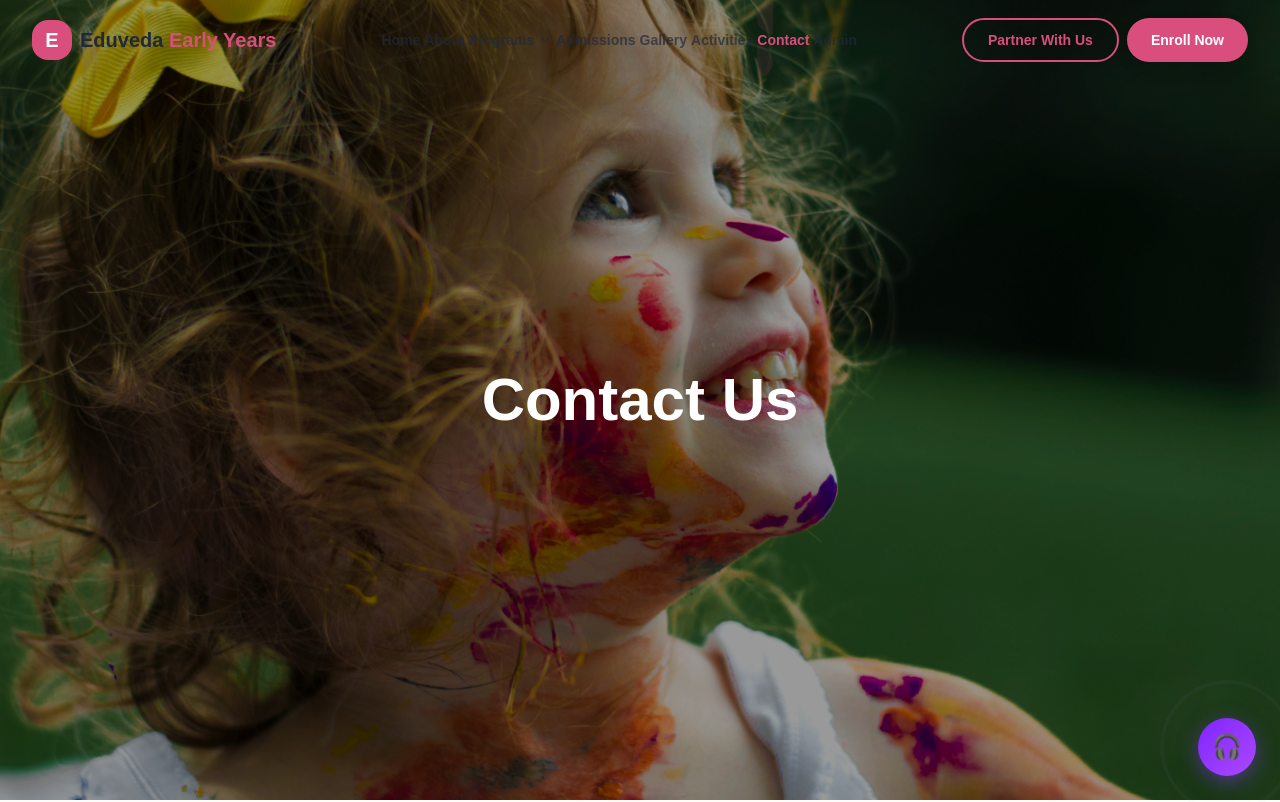
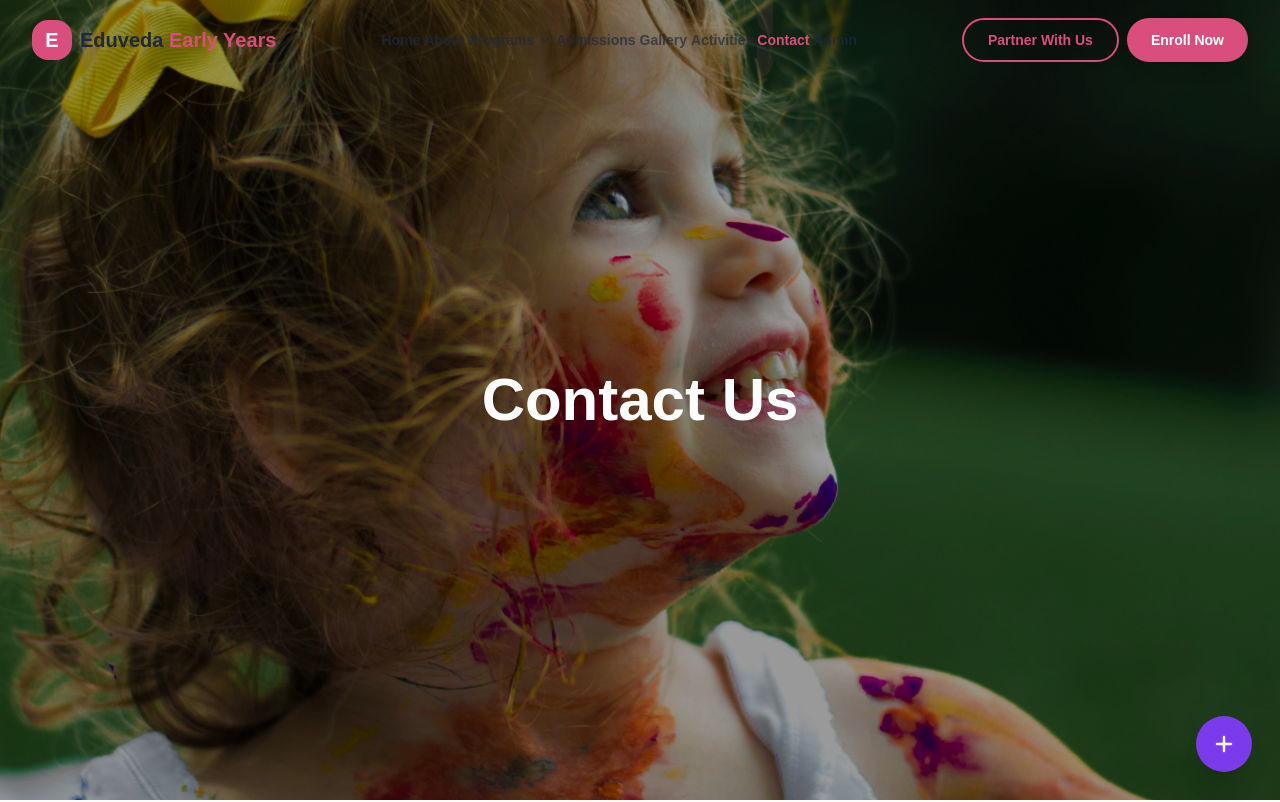
Before and after one commit to Jitesh2604/School, a React (Vite) app in the folder client/: page /contact in a window 1280 px wide. Shown: the top 802 px of the page. Built offline with nearby package versions, Linux system fonts and the light colour scheme.

Commit message:
Fix Some Samll Changes

```diff
--- a/client/src/components/shared/FloatingContact.tsx
+++ b/client/src/components/shared/FloatingContact.tsx
@@ -1,195 +1,219 @@
-import { useEffect, useRef, useState } from "react";
+import { useState } from "react";
 
-const contacts = [
+// ── Configure your links here ──────────────────────────────────────────────
+const TOP_ITEMS = [
   {
-    emoji: "📱",
+    id: "whatsapp",
     label: "WhatsApp",
-    sub: "Chat with us",
-    href: "https://wa.me/918448603555",
-    bg: "bg-green-50",
-    border: "border-green-200",
-    iconBg: "bg-green-100",
-    strong: "text-green-900",
-    sub_c: "text-green-400",
+    bg: "#25D366",
+    onClick: () => window.open("https://wa.me/918448603555", "_blank"),
+    icon: (
+      <svg width="20" height="20" viewBox="0 0 24 24" fill="white">
+        <path d="M20.5 3.5A11.9 11.9 0 0012 0C5.4 0 0 5.4 0 12c0 2.1.6 4.1 1.6 5.9L0 24l6.2-1.6A11.9 11.9 0 0012 24c6.6 0 12-5.4 12-12 0-3.2-1.2-6.2-3.5-8.5zM12 21.8c-1.9 0-3.7-.5-5.3-1.5l-.4-.2-3.7 1 1-3.6-.2-.4A9.8 9.8 0 012.2 12C2.2 6.6 6.6 2.2 12 2.2S21.8 6.6 21.8 12 17.4 21.8 12 21.8z" />
+      </svg>
+    ),
   },
   {
-    emoji: "📞",
-    label: "Call Us",
-    sub: "+91 8448603555",
-    href: "tel:+918448603555",
-    bg: "bg-blue-50",
-    border: "border-blue-200",
-    iconBg: "bg-blue-100",
-    strong: "text-blue-900",
-    sub_c: "text-blue-400",
+    id: "call",
+    label: "Call",
+    bg: "#7C3AED",
+    onClick: () => (window.location.href = "tel:+918448603555"),
+    icon: (
+      <svg
+        width="20"
+        height="20"
+        viewBox="0 0 24 24"
+        fill="none"
+        stroke="white"
+        strokeWidth="2.2"
+      >
+        <path d="M22 16.92v3a2 2 0 01-2.18 2 19.8 19.8 0 01-8.63-3.07 19.5 19.5 0 01-6-6A19.8 19.8 0 012.12 4.18 2 2 0 014.11 2h3a2 2 0 012 1.72c.12.96.36 1.9.7 2.8a2 2 0 01-.45 2.11L8.1 9.9a16 16 0 006 6l1.27-1.27a2 2 0 012.11-.45c.9.34 1.84.58 2.8.7A2 2 0 0122 16.92z" />
+      </svg>
+    ),
   },
   {
-    emoji: "📸",
-    label: "Instagram",
-    sub: "Follow us",
-    href: "https://instagram.com/youraccount",
-    bg: "bg-purple-50",
-    border: "border-purple-200",
-    iconBg: "bg-purple-100",
-    strong: "text-purple-900",
-    sub_c: "text-purple-400",
+    id: "enquiry",
+    label: "Enquiry",
+    bg: "#F59E0B",
+    onClick: () => alert("Open enquiry form"),
+    icon: (
+      <svg
+        width="20"
+        height="20"
+        viewBox="0 0 24 24"
+        fill="none"
+        stroke="white"
+        strokeWidth="2.2"
+      >
+        <path d="M21 15a2 2 0 01-2 2H7l-4 4V5a2 2 0 012-2h14a2 2 0 012 2z" />
+      </svg>
+    ),
   },
   {
-    emoji: "✉️",
+    id: "gmail",
     label: "Email",
-    sub: "Info@eduvedaearlyyears.com",
-    href: "mailto:Info@eduvedaearlyyears.com",
-    bg: "bg-red-50",
-    border: "border-red-200",
-    iconBg: "bg-red-100",
-    strong: "text-red-900",
-    sub_c: "text-red-400",
-  },
-  {
-    emoji: "🔵",
-    label: "Facebook",
-    sub: "Like our page",
-    href: "https://facebook.com/yourpage",
-    bg: "bg-blue-50",
-    border: "border-blue-200",
-    iconBg: "bg-blue-100",
-    strong: "text-blue-800",
-    sub_c: "text-blue-400",
-  },
-  {
-    emoji: "💬",
-    label: "SMS",
-    sub: "Send a message",
-    href: "sms:+918448603555",
-    bg: "bg-yellow-50",
-    border: "border-yellow-200",
-    iconBg: "bg-yellow-100",
-    strong: "text-yellow-900",
-    sub_c: "text-yellow-500",
-  },
-  {
-    emoji: "🎥",
-    label: "YouTube",
-    sub: "Watch videos",
-    href: "https://youtube.com/@yourchannel",
-    bg: "bg-rose-50",
-    border: "border-rose-200",
-    iconBg: "bg-rose-100",
-    strong: "text-rose-900",
-    sub_c: "text-rose-400",
-  },
-  {
-    emoji: "📍",
-    label: "Location",
-    sub: "Find us on map",
-    href: "https://goo.gl/maps/gQunL7fsSpn",
-    bg: "bg-cyan-50",
-    border: "border-cyan-200",
-    iconBg: "bg-cyan-100",
-    strong: "text-cyan-900",
-    sub_c: "text-cyan-400",
+    bg: "#EA4335",
+    onClick: () => (window.location.href = "mailto:Info@eduvedaearlyyears.com"),
+    icon: (
+      <svg width="20" height="20" viewBox="0 0 24 24" fill="white">
+        <path d="M12 13L2 6.76V18h20V6.76L12 13zm10-9H2l10 6 10-6z" />
+      </svg>
+    ),
   },
 ];
 
-const FloatingContact = () => {
+const LEFT_ITEMS = [
+  {
+    id: "linkedin",
+    label: "LinkedIn",
+    bg: "#0a66c2",
+    onClick: () => window.open("https://linkedin.com/in/yourprofile", "_blank"),
+    icon: (
+      <svg width="20" height="20" viewBox="0 0 24 24" fill="white">
+        <path d="M20.447 20.452h-3.554V14.87c0-1.331-.027-3.045-1.855-3.045-1.857 0-2.142 1.45-2.142 2.949v5.678H9.341V9h3.414v1.561h.049c.476-.9 1.637-1.849 3.369-1.849 3.602 0 4.268 2.371 4.268 5.455v6.285zM5.337 7.433a2.062 2.062 0 11.001-4.124 2.062 2.062 0 01-.001 4.124zM6.999 20.452H3.675V9h3.324v11.452z" />
+      </svg>
+    ),
+  },
+  {
+    id: "youtube",
+    label: "YouTube",
+    bg: "#FF0000",
+    onClick: () => window.open("https://youtube.com/@yourchannel", "_blank"),
+    icon: (
+      <svg width="20" height="20" viewBox="0 0 24 24" fill="white">
+        <path d="M23.5 6.2a3 3 0 00-2.1-2.1C19.6 3.5 12 3.5 12 3.5s-7.6 0-9.4.6A3 3 0 00.5 6.2 31 31 0 000 12a31 31 0 00.5 5.8 3 3 0 002.1 2.1c1.8.6 9.4.6 9.4.6s7.6 0 9.4-.6a3 3 0 002.1-2.1A31 31 0 0024 12a31 31 0 00-.5-5.8zM9.6 15.5v-7l6.4 3.5-6.4 3.5z" />
+      </svg>
+    ),
+  },
+  {
+    id: "x",
+    label: "X",
+    bg: "#000000",
+    onClick: () => window.open("https://x.com/yourprofile", "_blank"),
+    icon: (
+      <svg width="20" height="20" viewBox="0 0 24 24" fill="white">
+        <path d="M18.244 2H21.5l-7.5 8.57L22 22h-6.828l-5.34-6.99L3.5 22H.244l8.01-9.154L2 2h6.828l4.83 6.33L18.244 2zM16.5 20h1.5L7.5 4h-1.5L16.5 20z" />
+      </svg>
+    ),
+  },
+  {
+    id: "facebook",
+    label: "Facebook",
+    bg: "#1877F2",
+    onClick: () => window.open("https://facebook.com/yourpage", "_blank"),
+    icon: (
+      <svg width="20" height="20" viewBox="0 0 24 24" fill="white">
+        <path d="M24 12.07C24 5.4 18.63 0 12 0S0 5.4 0 12.07C0 18.1 4.39 23.1 10.13 24v-8.44H7.08v-3.49h3.05V9.43c0-3 1.79-4.67 4.53-4.67 1.31 0 2.68.23 2.68.23v2.95h-1.51c-1.49 0-1.96.93-1.96 1.87v2.25h3.33l-.53 3.49h-2.8V24C19.61 23.1 24 18.1 24 12.07z" />
+      </svg>
+    ),
+  },
+  {
+    id: "instagram",
+    label: "Instagram",
+    bg: "#E4405F",
+    onClick: () => window.open("https://instagram.com/youraccount", "_blank"),
+    icon: (
+      <svg width="20" height="20" viewBox="0 0 24 24" fill="white">
+        <path d="M7 2C4.239 2 2 4.239 2 7v10c0 2.761 2.239 5 5 5h10c2.761 0 5-2.239 5-5V7c0-2.761-2.239-5-5-5H7zm10 2c1.657 0 3 1.343 3 3v10c0 1.657-1.343 3-3 3H7c-1.657 0-3-1.343-3-3V7c0-1.657 1.343-3 3-3h10zm-5 3a5 5 0 100 10 5 5 0 000-10zm0 2a3 3 0 110 6 3 3 0 010-6zm4.5-.9a1.1 1.1 0 100 2.2 1.1 1.1 0 000-2.2z" />
+      </svg>
+    ),
+  },
+];
+const GAP = 62; // px gap between buttons
+
+export default function FloatingContact() {
   const [open, setOpen] = useState(false);
-  const wrapRef = useRef<HTMLDivElement>(null);
-
-  useEffect(() => {
-    const handler = (e: MouseEvent) => {
-      if (wrapRef.current && !wrapRef.current.contains(e.target as Node)) {
-        setOpen(false);
-      }
-    };
-    document.addEventListener("mousedown", handler);
-    return () => document.removeEventListener("mousedown", handler);
-  }, []);
 
   return (
     <div
-      ref={wrapRef}
-      className="fixed bottom-6 right-6 z-50 flex flex-col items-end gap-3"
+      className="fixed bottom-7 right-7 z-50"
+      style={{ width: 56, height: 56 }}
     >
-      {/* Popup card */}
-      <div
-        className={`w-[265px] bg-white rounded-2xl shadow-2xl overflow-hidden transition-all duration-300 origin-bottom-right ${
-          open
-            ? "opacity-100 scale-100 translate-y-0 pointer-events-auto"
-            : "opacity-0 scale-90 translate-y-4 pointer-events-none"
-        }`}
-      >
-        {/* Header */}
-        <div className="bg-gradient-to-br from-violet-600 to-purple-500 px-4 py-3.5 flex items-center gap-3">
-          <div className="w-11 h-11 rounded-full bg-white/20 flex items-center justify-center text-xl flex-shrink-0">
-            🎧
-          </div>
-          <div>
-            <p className="text-white font-bold text-sm">Contact Us</p>
-            <p className="text-white/70 text-[11px] flex items-center gap-1">
-              <span className="w-2 h-2 rounded-full bg-green-400 inline-block" />
-              We're here to help!
-            </p>
-          </div>
-        </div>
+      {/* Pulse ring when closed */}
+      {!open && (
+        <span className="absolute inset-0 rounded-full bg-violet-500 opacity-40 animate-ping" />
+      )}
 
-        {/* Contact rows */}
-        <div className="p-3 flex flex-col gap-2">
-          {contacts.map((item, i) => (
-            <a
-              key={item.label}
-              href={item.href}
-              target="_blank"
-              rel="noopener noreferrer"
-              className={`flex items-center gap-3 px-3 py-2.5 rounded-xl border-[1.5px] ${item.bg} ${item.border} hover:-translate-x-1 hover:scale-[1.02] active:scale-95 transition-all duration-150 no-underline ${
-                open ? "opacity-100 translate-x-0" : "opacity-0 translate-x-3"
-              }`}
-              style={{ transitionDelay: open ? `${60 + i * 45}ms` : "0ms" }}
-            >
-              <div
-                className={`w-9 h-9 rounded-[10px] ${item.iconBg} flex items-center justify-center text-[18px] flex-shrink-0`}
-              >
-                {item.emoji}
-              </div>
-              <div className="flex-1 min-w-0">
-                <p
-                  className={`text-[12px] font-bold ${item.strong} leading-tight`}
-                >
-                  {item.label}
-                </p>
-                <p className={`text-[10px] ${item.sub_c} truncate`}>
-                  {item.sub}
-                </p>
-              </div>
-              <span className="text-gray-300 text-base">›</span>
-            </a>
-          ))}
-        </div>
-      </div>
-
-      {/* FAB button with pulse rings */}
-      <div className="relative w-[58px] h-[58px]">
-        {!open && (
-          <>
-            <span className="absolute inset-0 rounded-full border-2 border-purple-400/40 animate-ping" />
-            <span className="absolute -inset-2 rounded-full border-2 border-purple-300/20 animate-ping [animation-delay:0.5s]" />
-          </>
-        )}
+      {/* TOP column — 5 buttons going upward */}
+      {TOP_ITEMS.map((item, i) => (
         <button
-          onClick={() => setOpen((p) => !p)}
-          aria-label="Toggle contact menu"
-          className="w-[58px] h-[58px] rounded-full bg-gradient-to-br from-violet-600 to-purple-500 text-white flex items-center justify-center shadow-[0_6px_20px_rgba(124,58,237,0.5)] hover:scale-110 active:scale-95 transition-transform duration-200 border-0 cursor-pointer"
+          key={item.id}
+          onClick={item.onClick}
+          title={item.label}
+          className="group absolute rounded-full flex items-center justify-center shadow-lg"
+          style={{
+            width: 48,
+            height: 48,
+            bottom: 4,
+            right: 4,
+            background: item.bg,
+            transition: `transform 0.38s cubic-bezier(0.34,1.56,0.64,1) ${i * 55}ms, opacity 0.25s ease ${i * 55}ms`,
+            transform: open
+              ? `translate(0px, ${-(GAP * (i + 1))}px) scale(1)`
+              : "scale(0.3)",
+            opacity: open ? 1 : 0,
+            pointerEvents: open ? "auto" : "none",
+          }}
         >
-          <span
-            className={`text-2xl leading-none transition-transform duration-300 ${
-              open ? "rotate-45" : "rotate-0"
-            }`}
-          >
-            {open ? "+" : "🎧"}
+          {item.icon}
+          <span className="absolute right-14 top-1/2 -translate-y-1/2 bg-black/70 text-white text-xs px-2.5 py-1 rounded-full whitespace-nowrap opacity-0 group-hover:opacity-100 transition-opacity pointer-events-none">
+            {item.label}
           </span>
         </button>
-      </div>
+      ))}
+
+      {/* LEFT row — 4 buttons going left */}
+      {LEFT_ITEMS.map((item, i) => (
+        <button
+          key={item.id}
+          onClick={item.onClick}
+          title={item.label}
+          className="group absolute rounded-full flex items-center justify-center shadow-lg"
+          style={{
+            width: 48,
+            height: 48,
+            bottom: 4,
+            right: 4,
+            background: item.bg,
+            transition: `transform 0.38s cubic-bezier(0.34,1.56,0.64,1) ${i * 55}ms, opacity 0.25s ease ${i * 55}ms`,
+            transform: open
+              ? `translate(${-(GAP * (i + 1))}px, 0px) scale(1)`
+              : "scale(0.3)",
+            opacity: open ? 1 : 0,
+            pointerEvents: open ? "auto" : "none",
+          }}
+        >
+          {item.icon}
+          <span className="absolute bottom-14 left-1/2 -translate-x-1/2 bg-black/70 text-white text-xs px-2.5 py-1 rounded-full whitespace-nowrap opacity-0 group-hover:opacity-100 transition-opacity pointer-events-none">
+            {item.label}
+          </span>
+        </button>
+      ))}
+
+      {/* Main toggle button */}
+      <button
+        onClick={() => setOpen((v) => !v)}
+        className="absolute inset-0 rounded-full flex items-center justify-center shadow-xl z-10 hover:scale-110 transition-transform duration-200"
+        style={{ background: "#7c3aed" }}
+        aria-label={open ? "Close menu" : "Open contact menu"}
+      >
+        <svg
+          width="24"
+          height="24"
+          viewBox="0 0 24 24"
+          fill="none"
+          stroke="white"
+          strokeWidth="2.5"
+          strokeLinecap="round"
+          style={{
+            transition: "transform 0.35s cubic-bezier(0.34,1.56,0.64,1)",
+            transform: open ? "rotate(45deg)" : "rotate(0deg)",
+          }}
+        >
+          <line x1="12" y1="5" x2="12" y2="19" />
+          <line x1="5" y1="12" x2="19" y2="12" />
+        </svg>
+      </button>
     </div>
   );
-};
-
-export default FloatingContact;
+}
--- a/client/src/components/shared/PageHero.tsx
+++ b/client/src/components/shared/PageHero.tsx
@@ -8,12 +8,13 @@ interface PageHeroProps {
 
 export default function PageHero({ title, backgroundImage, breadcrumb }: PageHeroProps) {
   return (
-    <section className="relative min-h-screen w-full overflow-hidden">
+    <section className="relative h-screen w-full overflow-hidden">
       {/* Full screen image */}
       <img
         src={backgroundImage}
         alt={title}
         className="absolute inset-0 w-full h-full object-cover"
+        loading="eager"
       />
       {/* Overlay for text readability */}
       <div className="absolute inset-0 bg-black/40" />
--- a/client/src/pages/Index.tsx
+++ b/client/src/pages/Index.tsx
@@ -9,6 +9,7 @@ import image1 from '../assets/play_school/img1.jpg';
 import image2 from '../assets/play_school/img2.jpg';
 import image3 from '../assets/play_school/img3.jpg';
 import image4 from '../assets/play_school/img4.jpg';
+import HeroSlider from '../components/shared/HeroSlider';
 
 const HeroSection = () => {
   const images = [heroImg, image1, image2, image3, image4];
@@ -23,7 +24,9 @@ const HeroSection = () => {
   }, [images.length]);
 
   return (
-    <section className="relative min-h-[90vh] flex items-center overflow-hidden">
+    <>
+      <HeroSlider />
+      <section className="relative min-h-[90vh] flex items-center overflow-hidden">
       {/* Background blobs */}
       <div className="absolute -top-32 -right-32 w-96 h-96 bg-pastel-pink rounded-full opacity-40 animate-blob blur-3xl" />
       <div className="absolute -bottom-32 -left-32 w-80 h-80 bg-pastel-blue rounded-full opacity-40 animate-blob blur-3xl" style={{ animationDelay: "2s" }} />
@@ -89,6 +92,7 @@ const HeroSection = () => {
         </div>
       </div>
     </section>
+    </>
   );
 };
 
```
Also changed, not shown: client/src/components/layout/Navbar.tsx (+34 -3 lines), client/src/components/shared/HeroSlider.tsx (added, +110 -0 lines).
